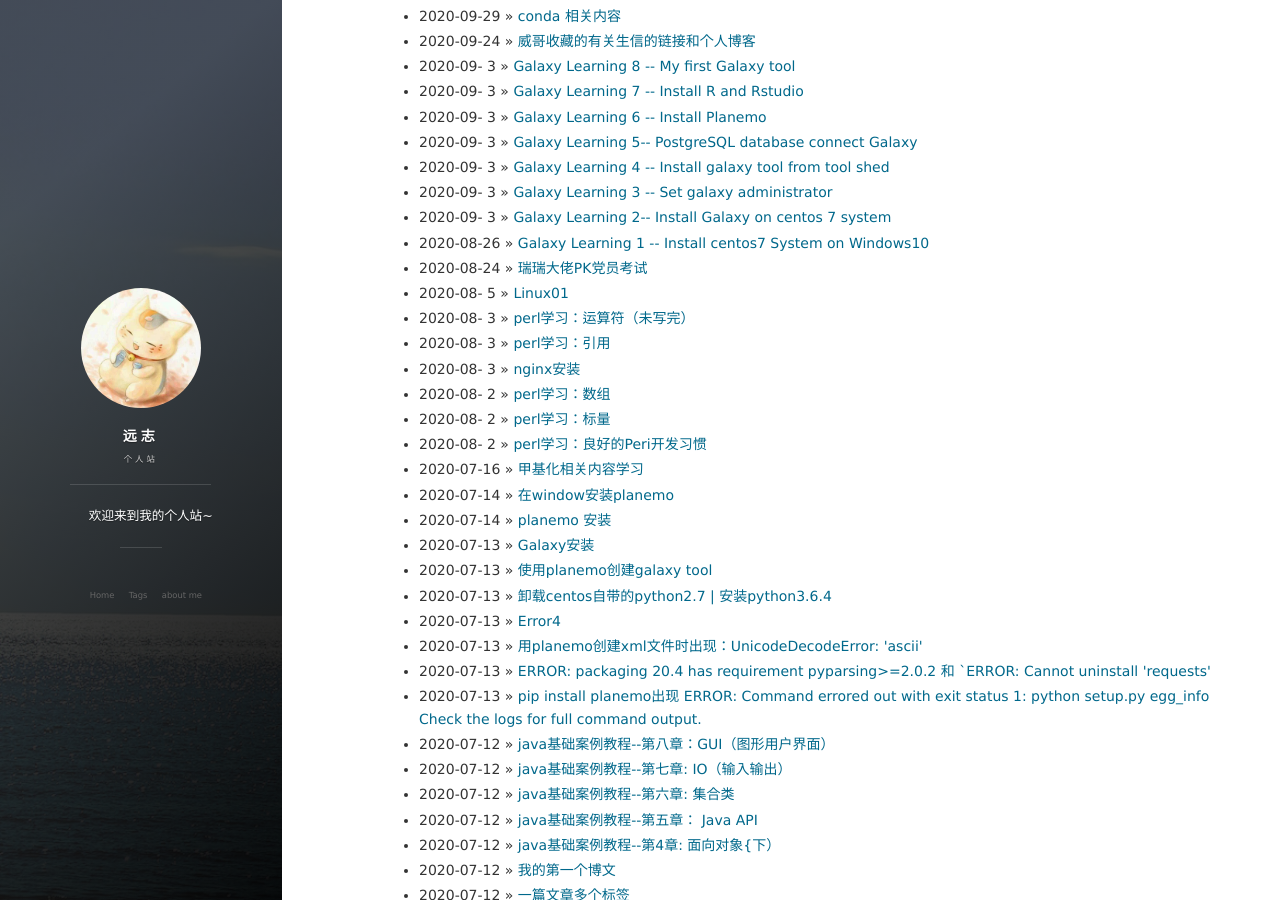
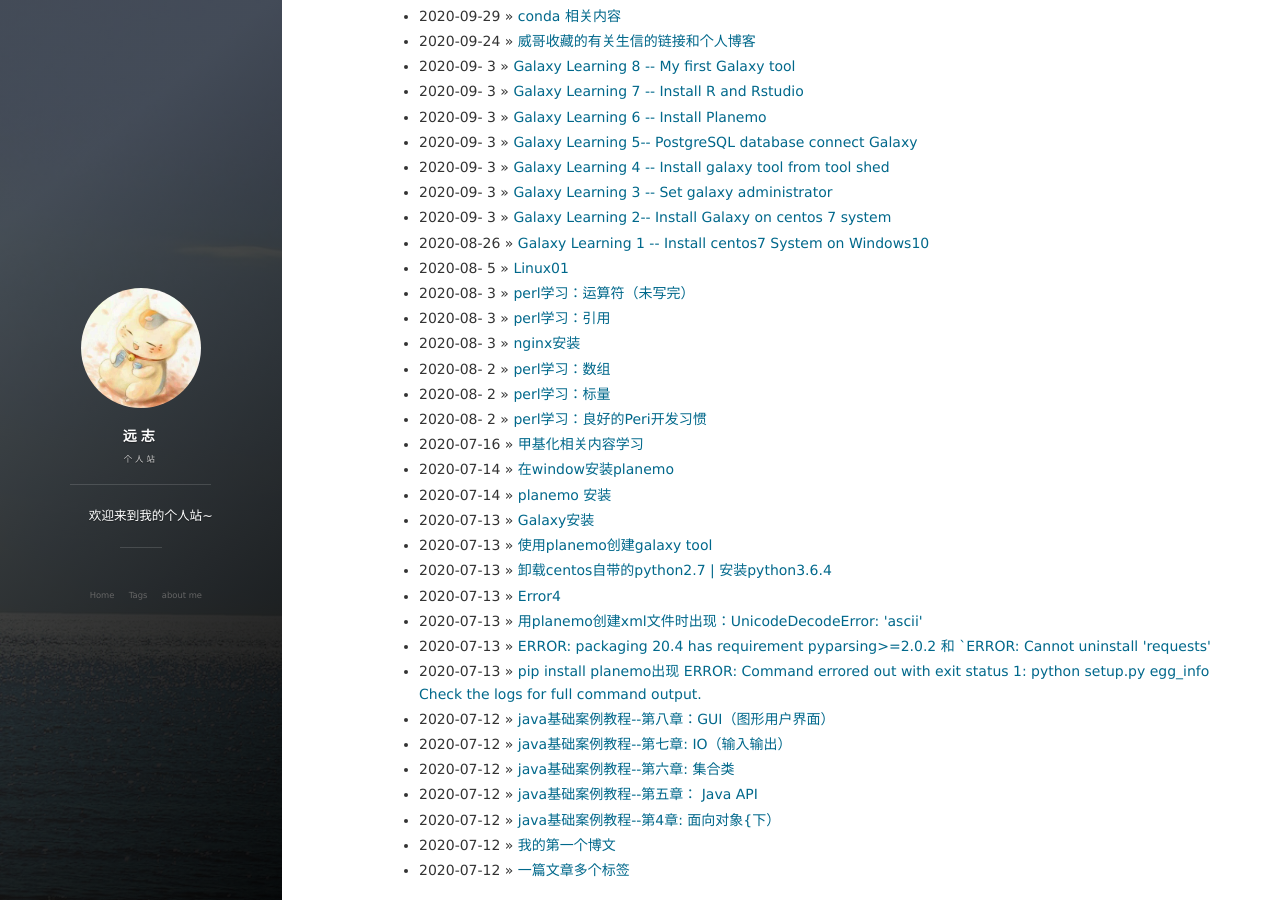
Before and after one commit to xiaowei3223/xiaowei3223.github.io, a Jekyll site: the page built from index.html, in a window 1280 px wide and 900 px high, scrolled down 609 px. Built offline with Jekyll 4.4.1, drawn with Linux system fonts in a browser that asks for light colours; nearby versions of some CDN libraries; the list of posts is cut into pages by our own code; comment, search, counter and statistics services are not loaded; part of the change alters nothing that is shown.

Commit message:
删除瑞瑞大佬的帖子

```diff
--- a/_posts/2020-8-24-rui-learn.md
+++ /dev/null
@@ -1,63 +0,0 @@
----
-layout: post
-title: "瑞瑞大佬PK党员考试"
-date: 2020-8-24
-description: "张瑞资料"
-tags: "党章等学习资料"
----
-## 党章
-[党章](http://www.12371.cn/special/zggcdzc/zggcdzcqw/)：
-
-[党章学习手册](http://www.12371.cn/special/dzxxsc/)
-
-## 党的十九大报告
-
-[党的十九大报告（全文）](http://www.12371.cn/2017/10/27/ARTI1509103656574313.shtml)
-
-[党的十九大报告--学习问答](http://www.12371.cn/special/fdbw/)
-
-## 习近平关于“不忘初心、牢记使命”重要论述摘编
-[习近平关于“不忘初心、牢记使命”重要论述摘编](http://www.qstheory.cn/zhuanqu/rdjj/2019-06/30/c_1124690595.htm)
-
-[习近平关于“不忘初心、牢记使命”重要论述摘编](https://www.mct.gov.cn/preview/special/8783/8785/201907/t20190708_844910.htm)
-
-## 习近平总书记关于“四史”的重要论述
-
-[学习党史、新中国史、改革开放史、社会注意发展史](http://www.12371.cn/special/ssxxjy/)
-
-[习近平总书记谈学习党史国史](http://www.12371.cn/2019/08/07/ARTI1565146428743841.shtml)
-
-[共青团干部如何学“四史”](https://qnzz.youth.cn/qckc/202007/t20200713_12406614.htm)
-
-[什么是“四史”？为什么要学“四史”？](http://www.suibe.edu.cn/ztjy/2020/0531/c8194a124250/page.htm)
-
-[习近平总书记关于“四史”学习教育重要讲话和重要指示精神摘编](http://www.suibe.edu.cn/ztjy/2020/0531/c8193a124244/page.htm)
-
-[中国共产党简史](https://iyuezhi.apabi.com/nr2kserver/wx/bookdetail?metaid=m.20121207-YPT-889-0045&orgcode=Apabiyzwx&uid=null&sn=&fr=&code=061IbxHY1dpOLV0wAWKY1tzqHY1IbxHh&state=state)
-
-## 习近平总书记关于新冠肺炎疫情防控的重要论述
-[习近平总书记关于新冠肺炎疫情防控工作重要论述及外方积极表态（一）](http://mr.china-embassy.org/chn/sgzyhd/t1753876.htm)
-
-[习近平总书记关于新冠肺炎疫情防控工作重要论述及外方积极表态（二）](http://ls.chineseembassy.org/chn/sgdt/t1769280.htm)
-
-## 《中国共产党历史》
-[《中国共产党历史》第一卷（全）](http://www.cnic.cas.cn/zt/lxyz/xxyd/201606/P020160601514439445453.pdf)
-
-[《中国共产党历史》第二卷](http://www.cnic.cas.cn/zt/lxyz/xxyd/201606/P020160601515083322917.pdf)
-
-## 《中国共产党的九十年》
-[中国共产党的九十年](http://www.12371.cn/special/blqs/zggcdd90n/)
-
-[中国共产党的九十年（电子书）](https://pan.baidu.com/s/13eUYAeHD6EZytAwvDRynVg)   提取码: hygj
-
-[《中国共产党的九十年》之长征胜利](http://www.ipe.cas.cn/zt/lxyz/dwzs/201611/P020161122342092985129.pdf)
-
-## 《新中国70年》
-[天翻地覆慨而慷——新中国70年发生了怎样的变化？](http://www.xinhuanet.com/politics/2019-08/05/c_1124837202.htm)
-
-[新中国70年奋斗历程和启示](http://www.npc.gov.cn/npc/c30834/201908/e3b15ac9f8f14dfeb2a97b7fd0ae2bed.shtml)
-
-## 《抗击新冠肺炎疫情的中国行动》
-[《抗击新冠肺炎疫情的中国行动》白皮书发布](http://paper.people.com.cn/rmrb/html/2020-06/08/nw.D110000renmrb_20200608_1-01.htm)
-
-[《抗击新冠肺炎疫情的中国行动》白皮书(全文)](http://news.syd.com.cn/system/2020/06/07/011831027.shtml)
```
Also changed, not shown: _posts/2023-06-01-AItest03.md (+0 -2 lines).
